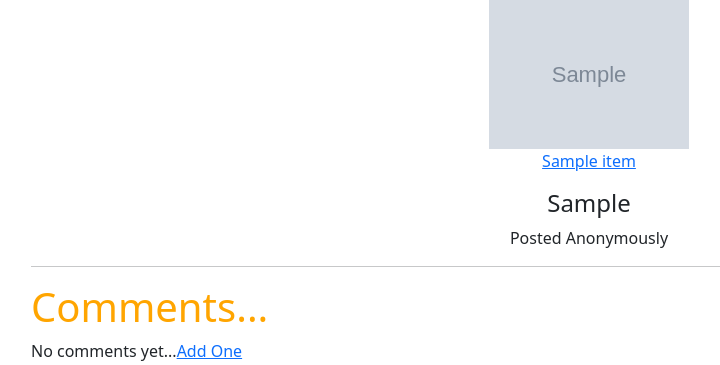
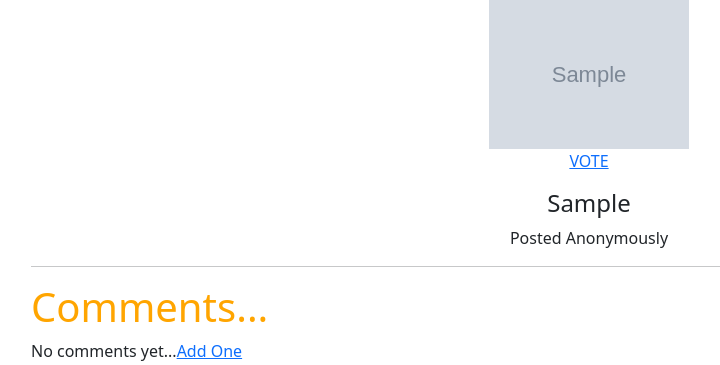
Before and after one commit to CatW-M/simplihive, a Django app: page /items/1/ in a window 1280 px wide. Shown: the part 194-559 px from the top of the page, without its empty margins (51-771 px from the left). Run offline with Django 4.2, Linux system fonts and the light colour scheme; tables that the repository leaves empty hold one stand-in row (values such as "Sample post"); grey boxes marked "Sample" are stand-in pictures.

Commit message:
Change: Text of hyperlink to vote page

```diff
--- a/main_app/templates/item_detail.html
+++ b/main_app/templates/item_detail.html
@@ -12,7 +12,7 @@
       <a href="{% url 'item-vote' item.pk %}"><img src="{{item.item_image.url}}" width=200 />
       {% endif %}
       <div className="content">
-        <p className="title">{{ item.name }}</p></a>
+        <p className="title">VOTE</p></a>
         <h4 className="significance">{{ item.significance }}</h4>
       </div>
     </div>
--- a/main_app/templates/main_app/results.html
+++ b/main_app/templates/main_app/results.html
@@ -9,7 +9,7 @@
 {% endfor %} -->
 </ul>
 
-<a href="{% url 'item-detail' item.id %}">Vote again?</a>
+<a href="{% url 'item-vote' item.id %}">Vote again?</a>
 <script>
   var result_list = document.getElementById(`result_list`);
   var raw_choices = '{{item.choice_set.all}}'
```
